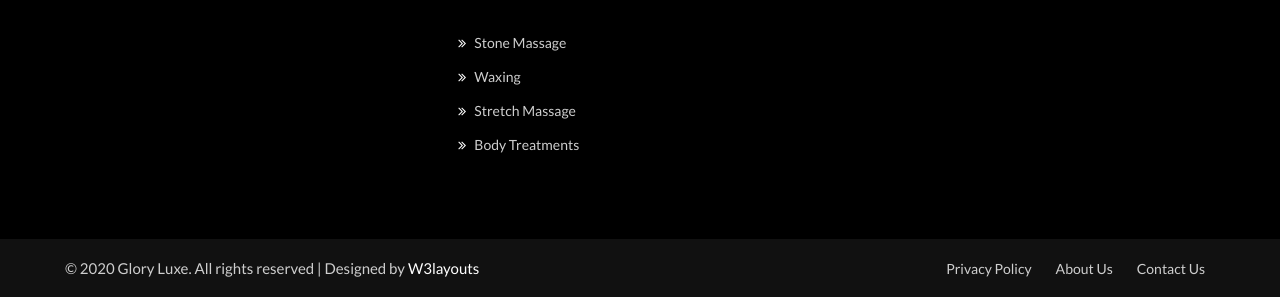
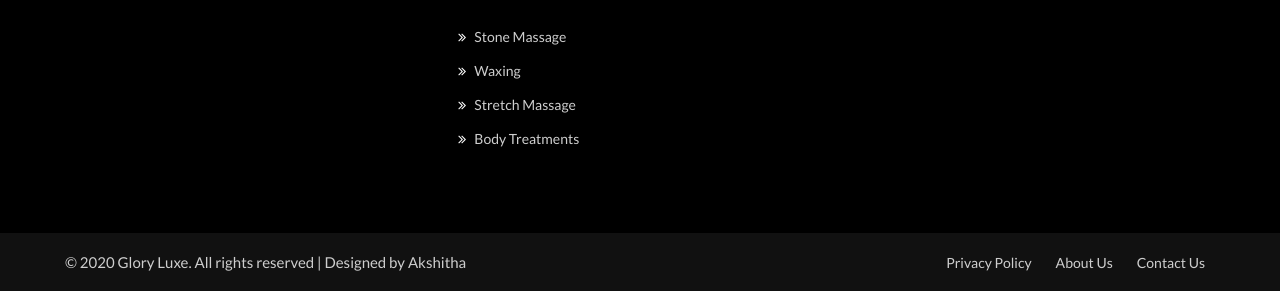
Before and after one commit to Akshitha007/FinalProject, a plain HTML site: page contact.html in a window 1280 px wide. Shown: the part 1909-2206 px from the top of the page. Drawn offline with nearby package versions, Linux system fonts and the light colour scheme; a web font is replaced by a local one.

Commit message:
Update contact.html

```diff
--- a/contact.html
+++ b/contact.html
@@ -1,8 +1,4 @@
-<!--
-Author: W3layouts
-Author URL: http://w3layouts.com
--->
-<!doctype html>
+
 <html lang="zxx">
 
 <head>
@@ -380,8 +376,7 @@ Author URL: http://w3layouts.com
 				<div class="container">
 					<div class="copyright-footer">
 						<div class="columns text-lg-left">
-							<p>© 2020 Glory Luxe. All rights reserved | Designed by <a
-									href="https://w3layouts.com">W3layouts</a></p>
+							<p>© 2020 Glory Luxe. All rights reserved | Designed by Akshitha</p>
 						</div>
 						<ul class="columns text-lg-right">
 							<li><a href="#">Privacy Policy</a>
```
